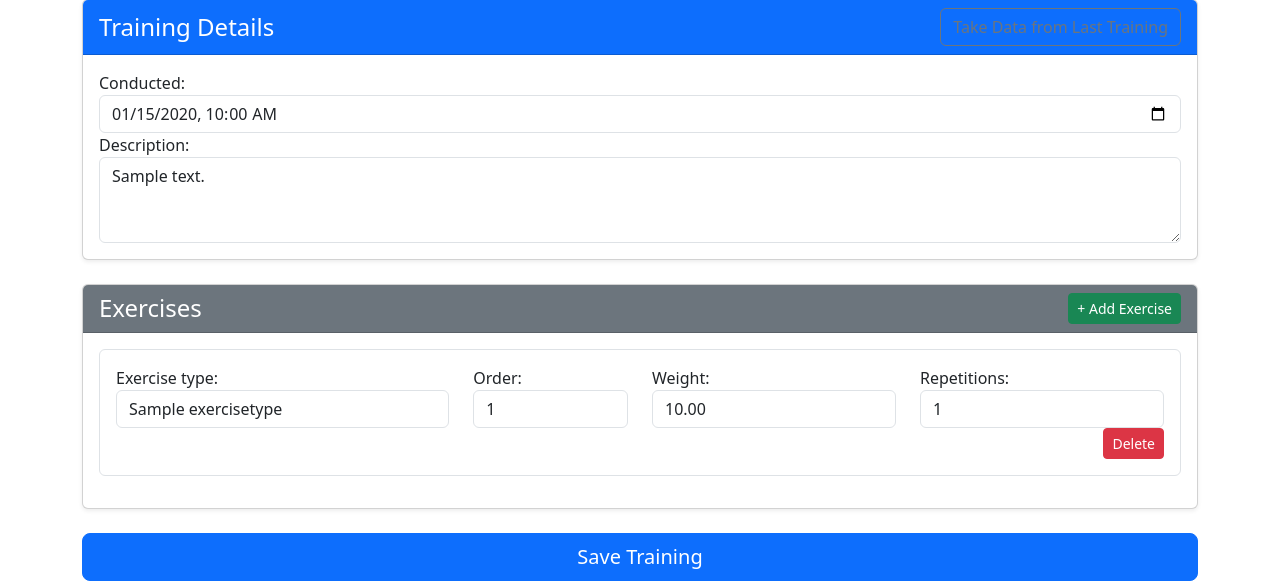
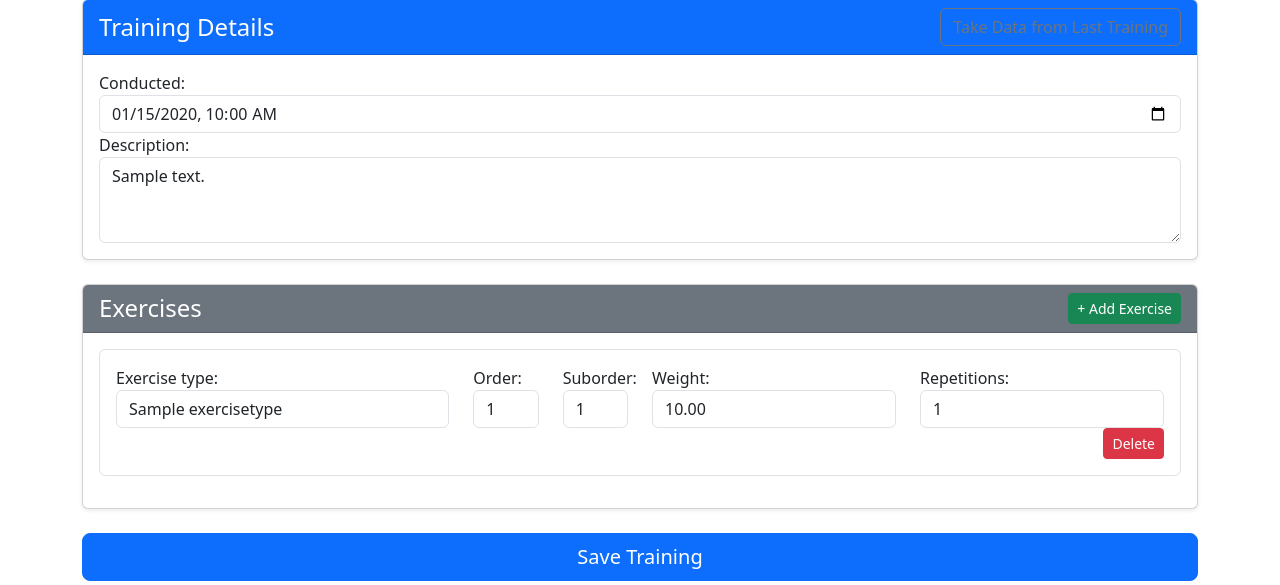
Before and after one commit to Flynotfly/GymStat, a Django app: page /training/1/edit/ in a window 1280 px wide. Shown: the part 177-762 px from the top of the page. Run offline with Django 5.2, Linux system fonts and the light colour scheme; a user stored in the database is signed in; tables that the repository leaves empty hold one stand-in row (values such as "Sample post").

Commit message:
Add suborder field

```diff
--- a/gymstat/training/forms.py
+++ b/gymstat/training/forms.py
@@ -26,7 +26,7 @@ class ExerciseForm(forms.ModelForm):
 
     class Meta:
         model = Exercise
-        fields = ['training', 'exercise_type', 'order', 'weight', 'repetitions']
+        fields = ['training', 'exercise_type', 'order', 'suborder', 'weight', 'repetitions']
         widgets = {
             'training': forms.HiddenInput(),
             'exercise_type': forms.Select(attrs={
@@ -34,6 +34,10 @@ class ExerciseForm(forms.ModelForm):
                 'placeholder': 'Choose exercise type',
             }),
             'order': forms.NumberInput(attrs={
+                'class': 'form-control',
+                'placeholder': 'Order of exercise',
+            }),
+            'suborder': forms.NumberInput(attrs={
                 'class': 'form-control',
                 'placeholder': 'Order of exercise',
             }),
--- a/gymstat/training/models.py
+++ b/gymstat/training/models.py
@@ -34,11 +34,13 @@ class Exercise(models.Model):
         blank=True
     )
     order = models.PositiveIntegerField()
+    suborder = models.PositiveIntegerField()
     weight = models.DecimalField(max_digits=6, decimal_places=2)
     repetitions = models.PositiveIntegerField()
 
     class Meta:
-        ordering = ['order']
+        indexes = [models.Index(fields=['order', 'suborder'])]
+        ordering = ['order', 'suborder']
 
 
 class ExerciseType(models.Model):
--- a/gymstat/training/templates/training/forms/exercise.html
+++ b/gymstat/training/templates/training/forms/exercise.html
@@ -7,9 +7,13 @@
                 <div class="text-danger">{{ form.exercise_type.errors }}</div>
             {% endif %}
         </div>
-        <div class="col-md-2">
+        <div class="col-md-1">
             {{ form.order.label_tag }}
             {{ form.order }}
+        </div>
+        <div class="col-md-1">
+            {{ form.suborder.label_tag }}
+            {{ form.suborder }}
         </div>
         <div class="col-md-3">
             {{ form.weight.label_tag }}
```
